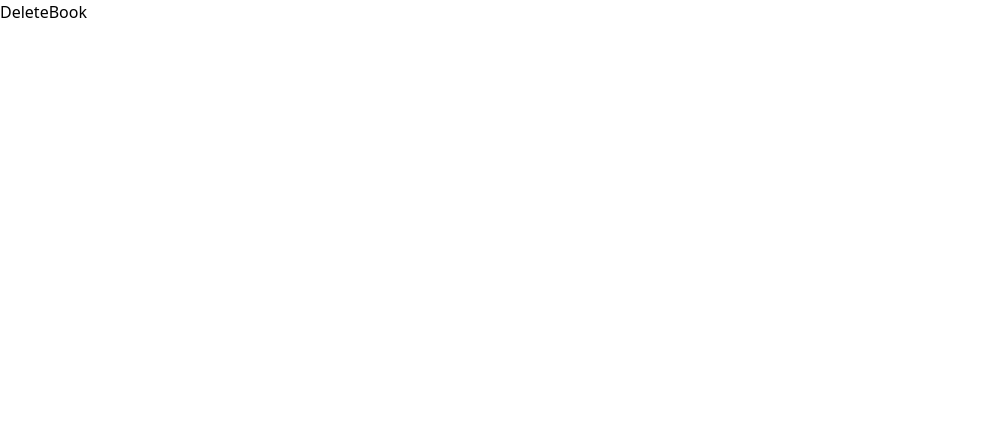
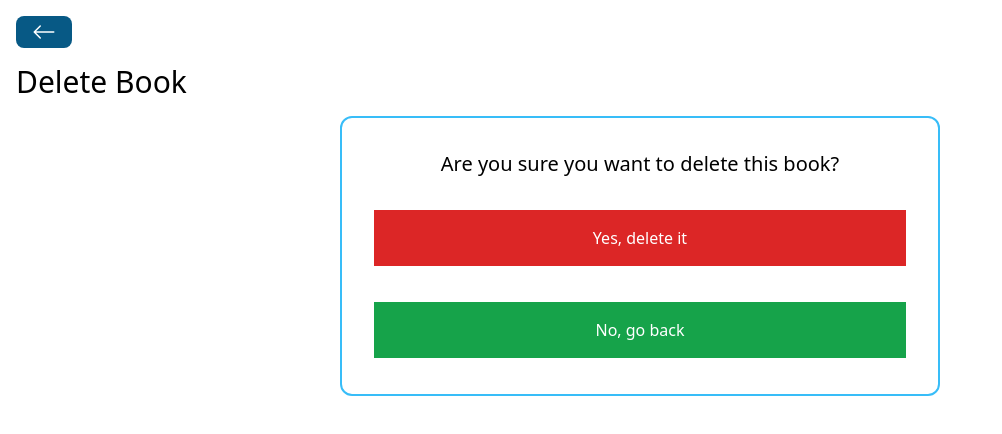
Before and after one commit to PadalaBalaSivaSaiMegiReddy/Book-Store-Mern-Stack, a React (Vite) app in the folder frontend/: page /books/delete/1 in a window 1280 px wide. Shown: the top 434 px of the page, without its empty margins (0-1002 px from the left). Built offline with nearby package versions, Linux system fonts and the light colour scheme.

Commit message:
Refactor DeleteBook and EditBook components

```diff
--- a/frontend/src/pages/DeleteBook.jsx
+++ b/frontend/src/pages/DeleteBook.jsx
@@ -1,9 +1,48 @@
-import React from 'react'
+import { useState, useEffect } from "react";
+import BackButton from "../components/BackButton";
+import Spinner from "../components/Spinner";
+import axios from "axios";
+import { useNavigate, useParams } from "react-router-dom";
+const DeleteBook = () => {
+  const [loading, setLoading] = useState(false);
+  const navigate = useNavigate();
+  const { id } = useParams();
+  const handleDelete=() => {
+    setLoading(true);
+    axios
+      .delete(`http://localhost:5555/books/${id}`)
+      .then(() => {
+        setLoading(false);
+        navigate("/");
+      })
+      .catch((err) => {
+        setLoading(false);
+        console.log(err);
+        alert("Error in deleting book. Please check console for details");
+      });
+  };
+	return (
+		<div className="p-4">
+			<BackButton />
+			<h1 className="text-3xl my-4">Delete Book</h1>
+			{loading && <Spinner />}
+			<div className=" flex flex-col items-center border-2 border-sky-400 rounded-xl w-[600px] p-8 mx-auto">
+				<h3 className="text-xl">Are you sure you want to delete this book?</h3>
+				<button
+					className="bg-red-600 text-white p-4 m-8 mb-1 w-full"
+					onClick={handleDelete}
+				>
+					Yes, delete it
+				</button>
+				<button
+					className="bg-green-600 text-white p-4 m-8 mb-1 w-full"
+					onClick={() => navigate("/")}
+				>
+					No, go back
+				</button>
+			</div>
+		</div>
+	);
+};
 
-const DeleteBook = () => {
-  return (
-    <div>DeleteBook</div>
-  )
-}
-
-export default DeleteBook
+export default DeleteBook;
--- a/frontend/src/pages/EditBook.jsx
+++ b/frontend/src/pages/EditBook.jsx
@@ -23,7 +23,7 @@
       console.log(err)
       alert('Error in fetching book. Please check console for details')
     })
-  },[])
+  },[id])
 	const handleEditBook = () => {
 		const data = {
 			title,
```
